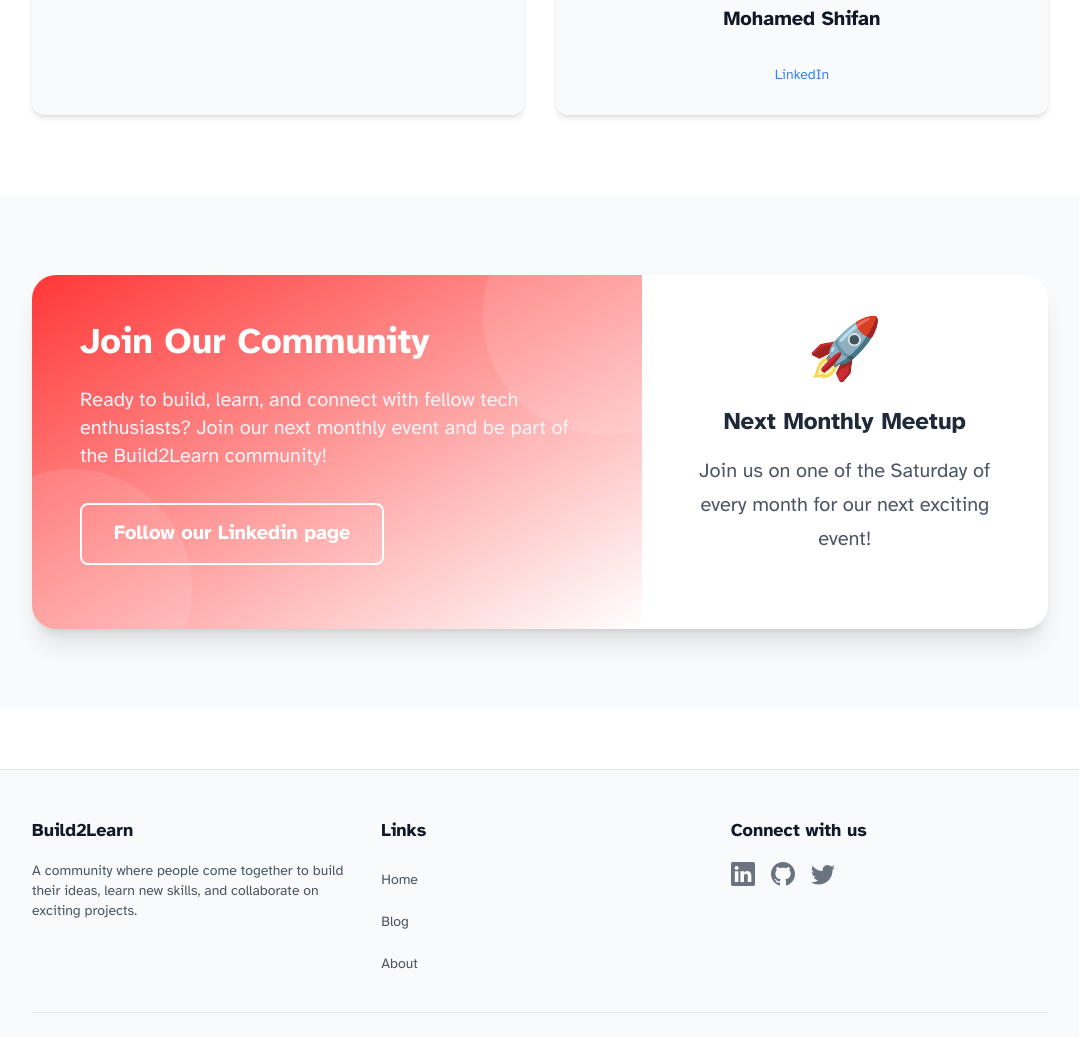
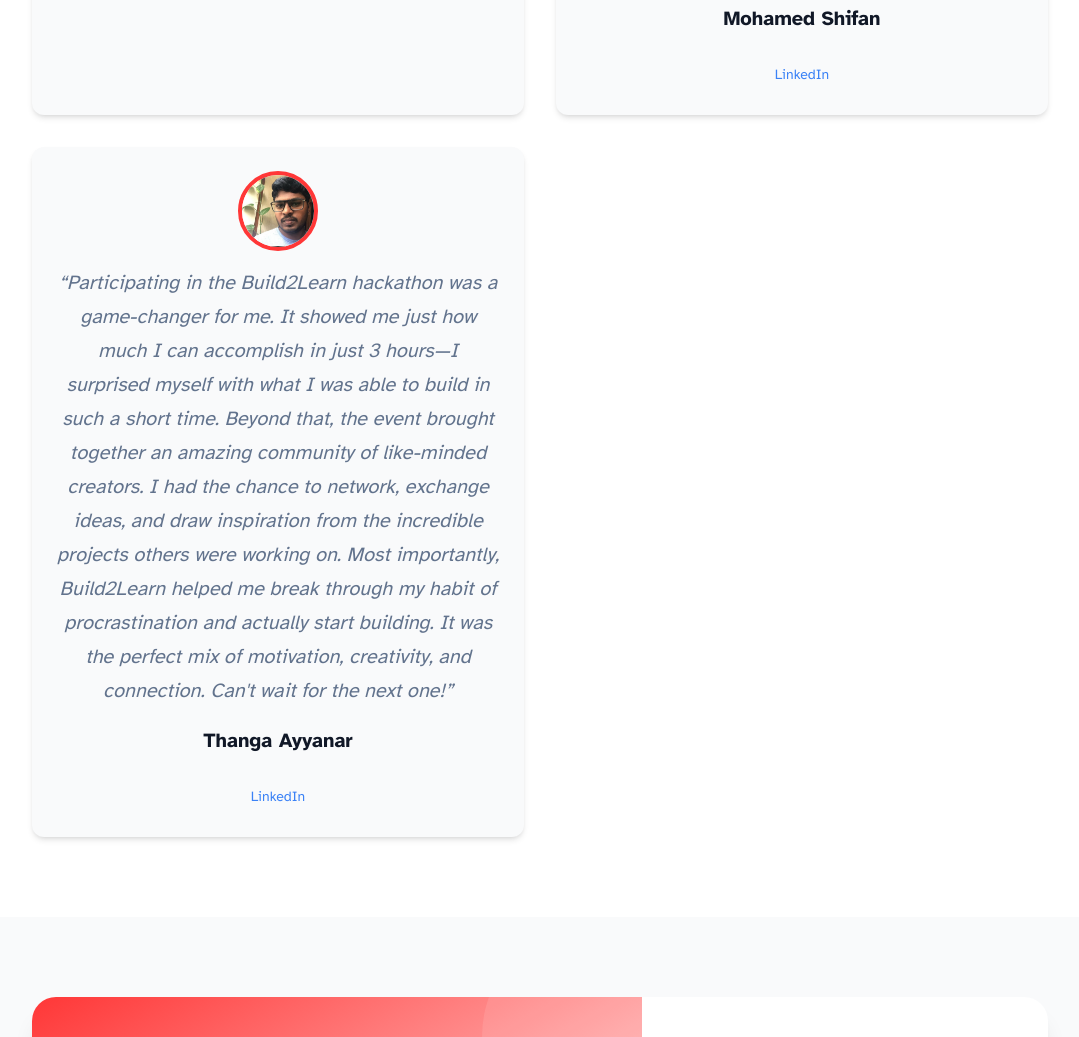
Before and after one commit to build2learn-in/build2learn, an Astro site: page / in a window 1280 px wide. Shown: the part 5144-6181 px from the top of the page, without its empty margins (100-1179 px from the left). Built offline with nearby package versions, Linux system fonts and the light colour scheme; Astro itself is replaced by a stand-in of ours.

Commit message:
testimonial added

```diff
--- a/src/components/testimonial.astro
+++ b/src/components/testimonial.astro
@@ -48,6 +48,12 @@
 					<p class="font-semibold text-gray-900">Mohamed Shifan</p>
 					<a href="https://www.linkedin.com/in/shifan-mts" target="_blank" class="text-blue-500 hover:underline text-sm">LinkedIn</a>
 				</div>
+				<div class="bg-gray-50 rounded-xl shadow-md p-6 text-center hover:shadow-xl transition-shadow">
+					<img src="/images/thangaayyanaar.jpeg" alt="Thanga Ayyanar" class="w-20 h-20 rounded-full mx-auto mb-4 border-4 border-primary" />
+					<p class="text-gray-700 italic mb-4">“Participating in the Build2Learn hackathon was a game-changer for me. It showed me just how much I can accomplish in just 3 hours—I surprised myself with what I was able to build in such a short time. Beyond that, the event brought together an amazing community of like-minded creators. I had the chance to network, exchange ideas, and draw inspiration from the incredible projects others were working on. Most importantly, Build2Learn helped me break through my habit of procrastination and actually start building. It was the perfect mix of motivation, creativity, and connection. Can't wait for the next one!”</p>
+					<p class="font-semibold text-gray-900">Thanga Ayyanar</p>
+					<a href="https://in.linkedin.com/in/thangaayyanar" target="_blank" class="text-blue-500 hover:underline text-sm">LinkedIn</a>
+				</div>
 
 				</div>
 			</div>
```
Also changed, not shown: public/images/thangaayyanaar.jpeg (added).
